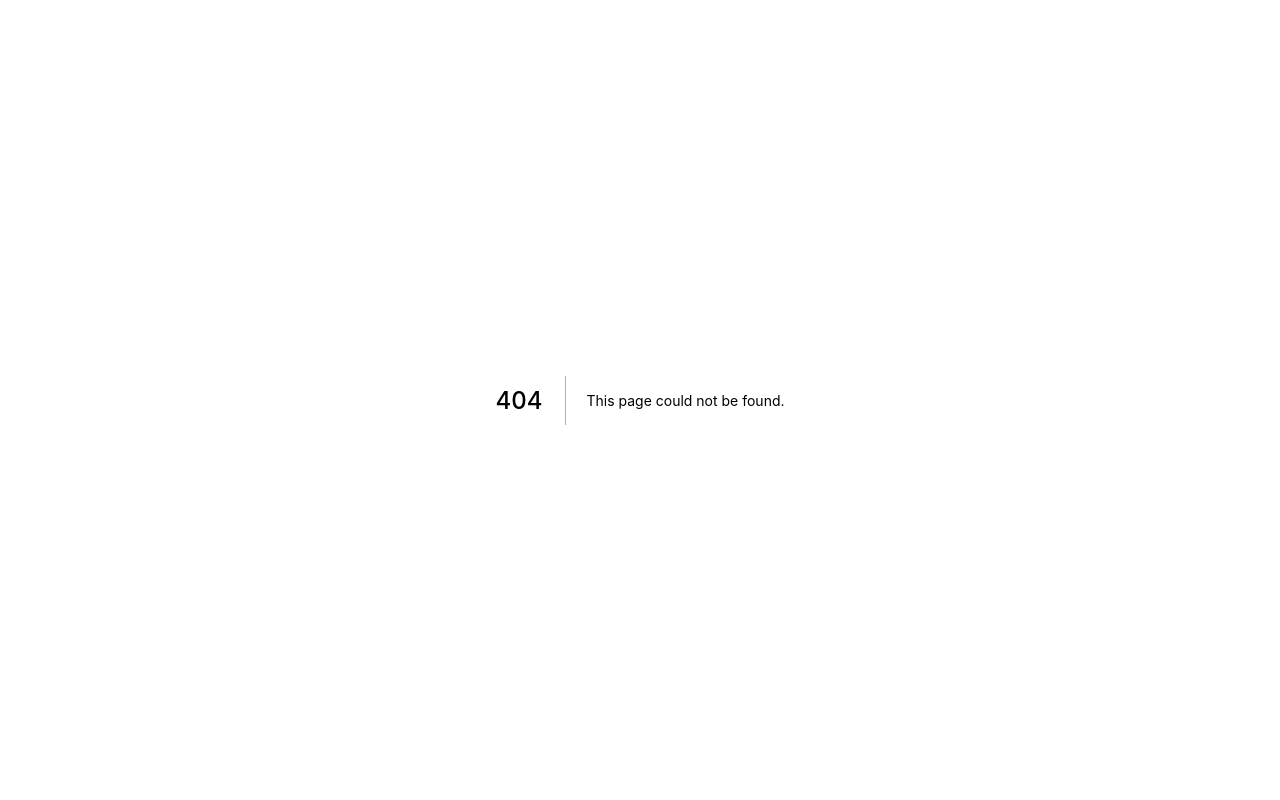
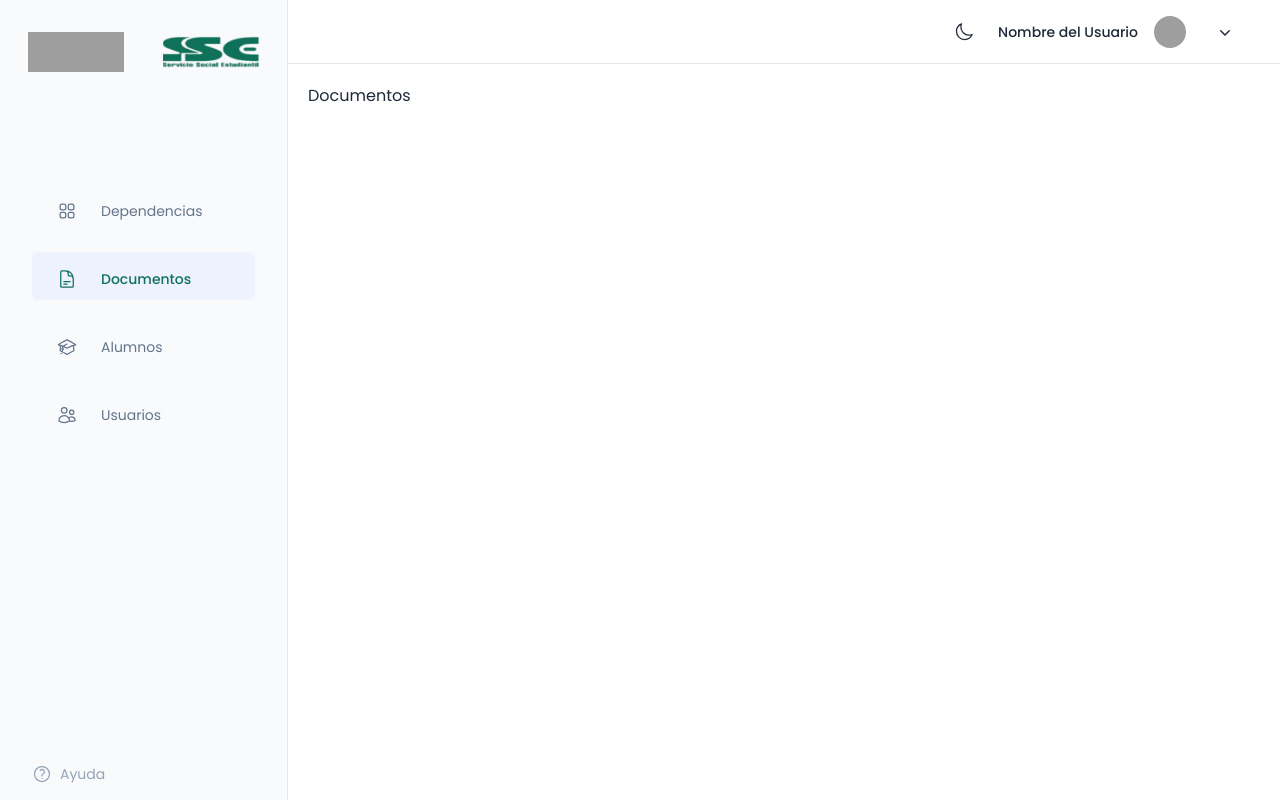
Before and after one commit to FedericoCadena9/Servicio-Social, a Next.js app: page /documentos in a window 1280 px wide. Before the commit this address had no page. Built offline with nearby package versions, Linux system fonts and the light colour scheme; grey boxes are pictures that could not be loaded.

Commit message:
Create documentos.jsx

```diff
--- /dev/null
+++ b/pages/documentos.jsx
@@ -0,0 +1,13 @@
+import { MainLayout } from "../components/Layouts/MainLayout";
+
+const Documentos = () => {
+  return (
+    <>
+      <MainLayout>
+        <p>Documentos</p>
+      </MainLayout>
+    </>
+  );
+};
+
+export default Documentos;
```
